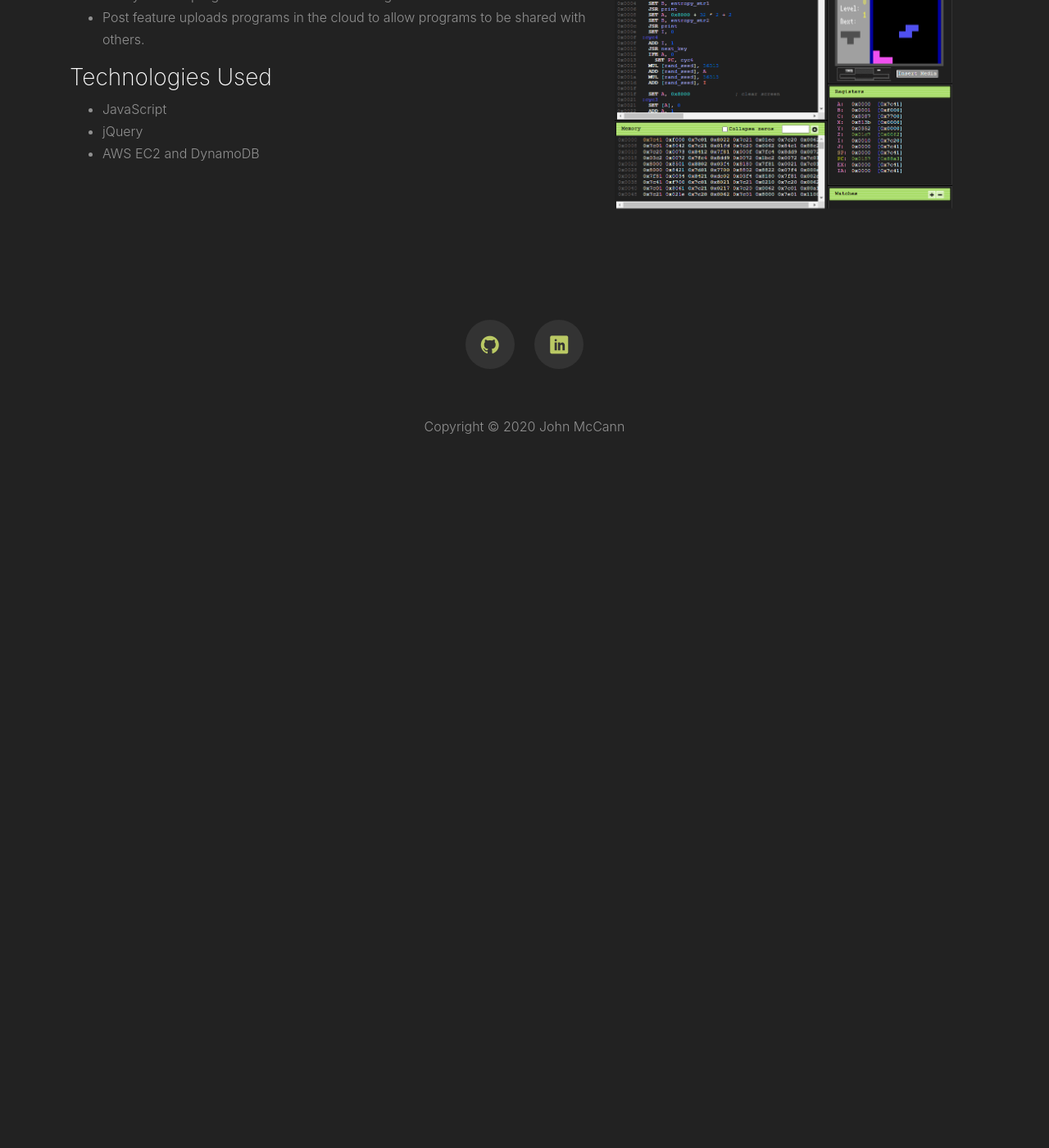
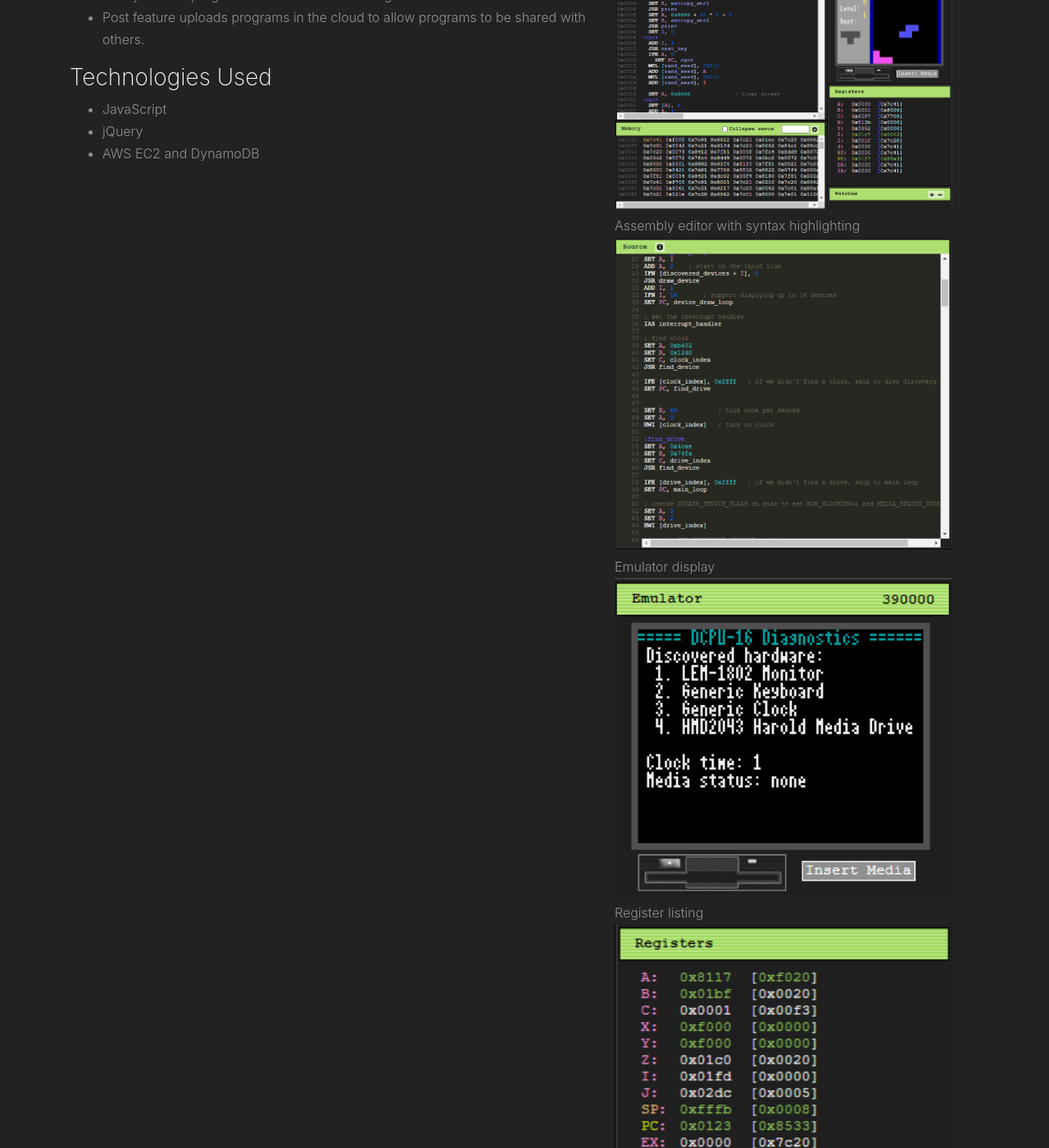
Before and after one commit to dangermccann/dangermccann.github.io, a Jekyll site: the page built from dcpu-ide.markdown, in a window 1280 px wide and 1400 px high, scrolled down 757 px. Shown: the whole window at 82% size. Built offline with Jekyll 4.4.1, drawn with Linux system fonts in a browser that asks for light colours; some web fonts are replaced; before the commit the page ends 1387 px from its top, so only the background shows below that.

Commit message:
Added some additional project screen shots

```diff
--- a/dcpu-ide.markdown
+++ b/dcpu-ide.markdown
@@ -17,7 +17,14 @@ sublead: |
 screenshots:
   - image_url: dcpu-ide.png
     caption: The Integrated Development Environment
-
+  - image_url: dcpu-ide-4.png
+    caption: Assembly editor with syntax highlighting
+  - image_url: dcpu-ide-3.png
+    caption: Emulator display
+  - image_url: dcpu-ide-2.png
+    caption: Register listing
+  - image_url: dcpu-ide-1.png
+    caption: Settings dialog
 ---
 ### Highlights
 
--- a/defense-game.markdown
+++ b/defense-game.markdown
@@ -11,6 +11,10 @@ sublead: |
   </p>
 
 screenshots:
+  - image_url: defense-game-2.png
+    caption: Game assets
+  - image_url: defense-game-1.png
+    caption: Drone mesh in Blender
   - image_url: defense-game.png
     caption: Gameplay screenshot
 
```
Also changed, not shown: assets/images/dcpu-ide-1.png (added), assets/images/dcpu-ide-2.png (added), assets/images/dcpu-ide-3.png (added), assets/images/dcpu-ide-4.png (added), assets/images/defense-game-1.png (added), assets/images/defense-game-2.png (added).
